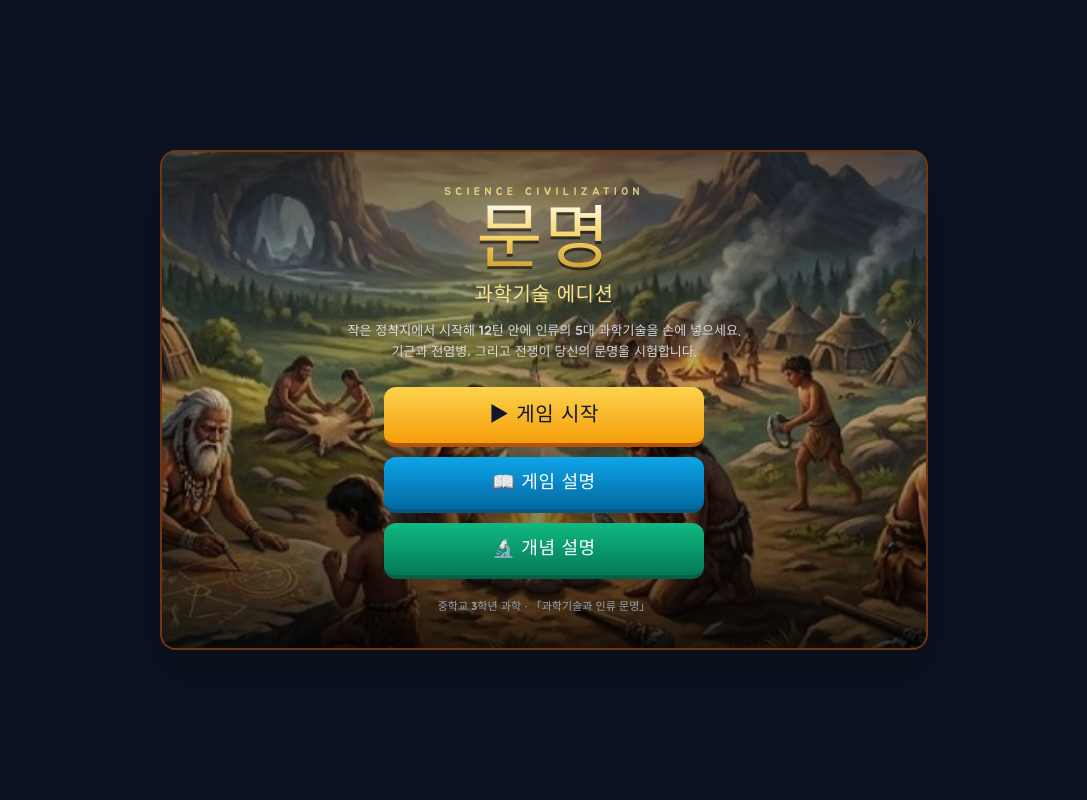
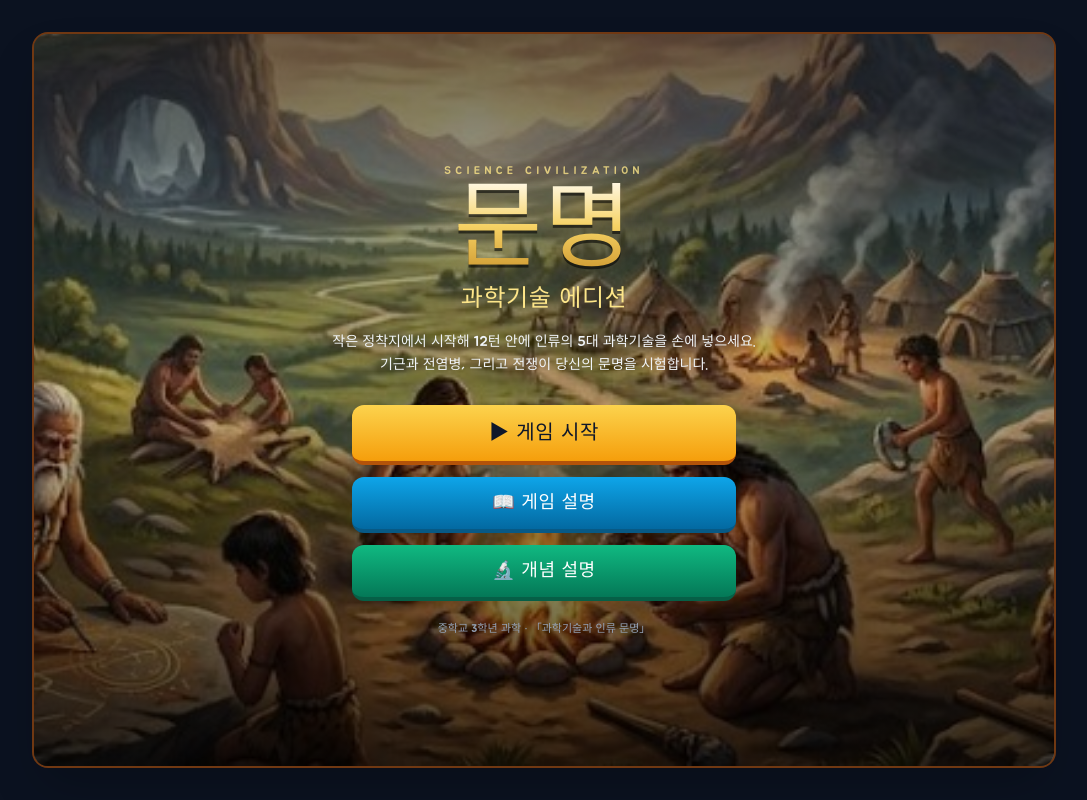
Before and after one commit to dinocar556-sudo/science-civilization, a plain HTML site: page index.html in a window 1280 px wide. Shown: the whole page, without its empty margins (96-1183 px from the left). Drawn offline with nearby package versions, Linux system fonts and the light colour scheme.

Commit message:
Add files via upload

```diff
--- a/index.html
+++ b/index.html
@@ -535,9 +535,9 @@ tailwind.config = {
   <main class="grid grid-cols-1 lg:grid-cols-12 gap-1.5 xl:gap-2 lg:flex-1 lg:min-h-0">
 
     <!-- ---------- LEFT : 문명 시각화 + 시민 + 로그 ---------- -->
-    <section class="lg:col-span-4 xl:col-span-5 flex flex-col gap-1.5 xl:gap-2 lg:min-h-0">
-
-      <div class="relative rounded-2xl border-2 border-line bg-[#0c1424] overflow-hidden lg:shrink-0">
+    <section class="lg:col-span-7 flex flex-col gap-1.5 xl:gap-2 lg:min-h-0">
+
+      <div class="relative rounded-2xl border-2 border-line bg-[#0c1424] overflow-hidden flex flex-col lg:flex-[3] lg:min-h-0">
         <!-- 상단 정보 띠 -->
         <div class="absolute top-0 left-0 right-0 z-30 flex items-center justify-between px-3 py-2 bg-gradient-to-b from-black/75 via-black/40 to-transparent pointer-events-none">
           <div class="flex items-center gap-2">
@@ -551,7 +551,7 @@ tailwind.config = {
         <div id="mapBanner" class="hidden absolute top-[46px] left-1/2 -translate-x-1/2 z-30 max-w-[92%] px-4 py-1.5 rounded-lg bg-black/75 border border-amber-400/70 text-amber-200 text-[13px] text-center whitespace-nowrap overflow-hidden text-ellipsis" style="animation:popIn .3s ease-out"></div>
 
         <!-- 육각 타일 맵 (SVG) -->
-        <div class="relative h-[210px] sm:h-[240px] xl:h-[262px] overflow-hidden bg-gradient-to-b from-[#14243d] to-[#0a1120]">
+        <div class="relative h-[210px] sm:h-[240px] lg:h-auto lg:flex-1 lg:min-h-[240px] overflow-hidden bg-gradient-to-b from-[#14243d] to-[#0a1120]">
           <svg id="hexMap" class="absolute inset-0 w-full h-full transition-all duration-700"
                viewBox="0 0 832 392" preserveAspectRatio="xMidYMid meet">
             <defs id="hexDefs"></defs>
@@ -579,7 +579,7 @@ tailwind.config = {
         </div>
       </div>
 
-      <div class="rounded-2xl border-2 border-line bg-panel flex flex-col lg:flex-1 lg:min-h-0">
+      <div class="rounded-2xl border-2 border-line bg-panel flex flex-col lg:flex-[2] lg:min-h-0">
         <div class="flex items-center justify-between px-3 py-2 border-b-2 border-line shrink-0">
           <div class="flex items-center gap-2 text-sm text-slate-200">📜 <span>실시간 사건 로그</span></div>
           <span id="logCount" class="text-[11px] text-slate-500">0건</span>
@@ -588,19 +588,15 @@ tailwind.config = {
       </div>
     </section>
 
-    <!-- ---------- MIDDLE : 과학기술 + 연구 프로젝트 ---------- -->
-    <section class="lg:col-span-5 xl:col-span-4 flex flex-col gap-1.5 xl:gap-2 lg:min-h-0 lg:overflow-y-auto no-scrollbar">
-      <div class="rounded-2xl border-2 border-line bg-panel p-2">
-        <div class="flex items-center justify-between mb-1.5 px-0.5">
+    <!-- ---------- RIGHT : 과학기술 · 행동 · 턴 종료 ---------- -->
+    <section class="lg:col-span-5 flex flex-col gap-1.5 xl:gap-2 lg:min-h-0 lg:overflow-y-auto no-scrollbar">
+      <div class="rounded-2xl border-2 border-line bg-panel p-2 flex flex-col lg:flex-1 lg:min-h-0">
+        <div class="flex items-center justify-between mb-1.5 px-0.5 shrink-0">
           <div class="flex items-center gap-2"><span class="text-xl">🧪</span><span class="text-sm xl:text-base text-white">과학기술 연구소</span></div>
           <span id="techCount" class="text-[11px] px-2 py-1 rounded-lg bg-panel2 border border-line text-slate-300">0 / 5 해금</span>
         </div>
-        <div id="techGrid" class="grid grid-cols-2 sm:grid-cols-3 lg:grid-cols-5 gap-1.5"></div>
+        <div id="techGrid" class="grid grid-cols-2 sm:grid-cols-3 lg:grid-cols-5 gap-1.5 lg:flex-1 lg:min-h-0"></div>
       </div>
-    </section>
-
-    <!-- ---------- RIGHT : 행동 · 턴 종료 ---------- -->
-    <section class="lg:col-span-3 flex flex-col gap-1.5 xl:gap-2 lg:min-h-0 lg:overflow-y-auto no-scrollbar">
 
       <!-- 행동력 패널 -->
       <div class="rounded-2xl border-2 border-line bg-panel p-2">
@@ -679,7 +675,7 @@ tailwind.config = {
 <!-- ================= MODAL: 시작 화면 ================= -->
 <!-- ================= 타이틀 화면 ================= -->
 <div id="introModal" class="fixed inset-0 z-50 flex items-center justify-center bg-ink p-3">
-  <div class="relative w-full max-w-3xl max-h-[95vh] rounded-2xl border-2 border-amber-700/60 overflow-hidden shadow-2xl">
+  <div class="relative w-full max-w-5xl h-[92vh] max-h-[92vh] rounded-2xl border-2 border-amber-700/60 overflow-hidden shadow-2xl">
 
     <!-- 배경 그림 (images/title-bg.jpg 를 넣으면 자동 적용) -->
     <!-- 그림 위쪽(그림에 새겨진 제목 부분)은 잘라내고 아래 풍경만 보이도록 배치 -->
@@ -687,19 +683,19 @@ tailwind.config = {
          style="background-image:radial-gradient(120% 90% at 50% 0%,#3b4b7a 0%,#1b2340 45%,#0b1220 100%)"></div>
     <div class="absolute inset-0 bg-gradient-to-b from-black/55 via-black/20 to-black/75"></div>
 
-    <div class="relative overflow-y-auto max-h-[95vh]">
+    <div class="relative h-full overflow-y-auto">
 
       <!-- ── 화면 1 : 타이틀 ───────────────────────── -->
-      <div id="introHome" class="px-6 py-8 text-center">
+      <div id="introHome" class="min-h-full flex flex-col items-center justify-center px-6 py-8 text-center">
         <div class="text-[11px] tracking-[0.4em] text-amber-200/80 mb-1">SCIENCE CIVILIZATION</div>
-        <h1 class="font-title title-glow text-6xl sm:text-7xl leading-none">문명</h1>
-        <div class="font-title text-lg sm:text-xl text-amber-200 mt-1 tracking-wide">과학기술 에디션</div>
-        <p class="text-[13px] text-slate-200/90 mt-3 leading-relaxed drop-shadow">
+        <h1 class="font-title title-glow text-7xl sm:text-8xl leading-none">문명</h1>
+        <div class="font-title text-xl sm:text-2xl text-amber-200 mt-1 tracking-wide">과학기술 에디션</div>
+        <p class="text-[14px] text-slate-100 mt-4 leading-relaxed drop-shadow-lg">
           작은 정착지에서 시작해 12턴 안에 인류의 5대 과학기술을 손에 넣으세요.<br>
           기근과 전염병, 그리고 전쟁이 당신의 문명을 시험합니다.
         </p>
 
-        <div class="mt-6 space-y-2.5 max-w-xs mx-auto">
+        <div class="mt-7 space-y-3 w-full max-w-sm mx-auto">
           <button id="startBtn" class="menu-btn w-full rounded-xl border-b-4 border-amber-700 bg-gradient-to-b from-amber-300 to-amber-500 text-slate-900 py-3.5 text-xl">▶  게임 시작</button>
           <button id="howBtn"   class="menu-btn w-full rounded-xl border-b-4 border-sky-800 bg-gradient-to-b from-sky-500 to-sky-700 text-white py-3 text-lg">📖  게임 설명</button>
           <button id="sciBtn"   class="menu-btn w-full rounded-xl border-b-4 border-emerald-800 bg-gradient-to-b from-emerald-500 to-emerald-700 text-white py-3 text-lg">🔬  개념 설명</button>
@@ -2103,12 +2099,13 @@ function renderTechs() {
     // 태블릿 한 화면에 들어가도록 세로형 압축 카드 (자세한 설명은 길게 눌러 확인)
     const tip = t.effect + (t.side ? ' / ⚠️ ' + t.side : '') + (lock ? ' / 🔒 ' + lock.replace(/<[^>]*>/g, '') : '');
     return '' +
-      '<div class="rounded-xl border-2 p-1 flex flex-col items-center text-center gap-0.5 ' + border + '" title="' + tip + '">' +
+      '<div class="rounded-xl border-2 p-1.5 h-full flex flex-col items-center text-center gap-1 ' + border + '" title="' + tip + '">' +
         '<span class="rounded-lg p-0.5 ' + (done ? 'bg-emerald-500/15' : 'bg-black/25') + '">' +
           (pic(IMG.tech[t.id])
             ? '<img src="' + pic(IMG.tech[t.id]) + '" width="30" height="30" class="rounded object-contain" alt="">'
             : svgIcon(t.sp, 26)) + '</span>' +
-        '<div class="text-[11px] text-white leading-tight w-full truncate">' + t.name + '</div>' +
+        '<div class="text-[11px] xl:text-[12px] text-white leading-tight w-full truncate">' + t.name + '</div>' +
+        '<div class="hidden lg:block text-[10px] text-emerald-300/90 leading-tight">' + t.effect + '</div>' +
         '<div class="flex items-center justify-center gap-1 text-[11px]">' +
           '<span class="' + (S.know >= t.cost.k ? 'text-know' : 'text-rose-400') + '">💡' + t.cost.k + '</span>' +
           (t.cost.f ? '<span class="' + (S.food >= t.cost.f ? 'text-food' : 'text-rose-400') + '">🍎' + t.cost.f + '</span>' : '') +
```
